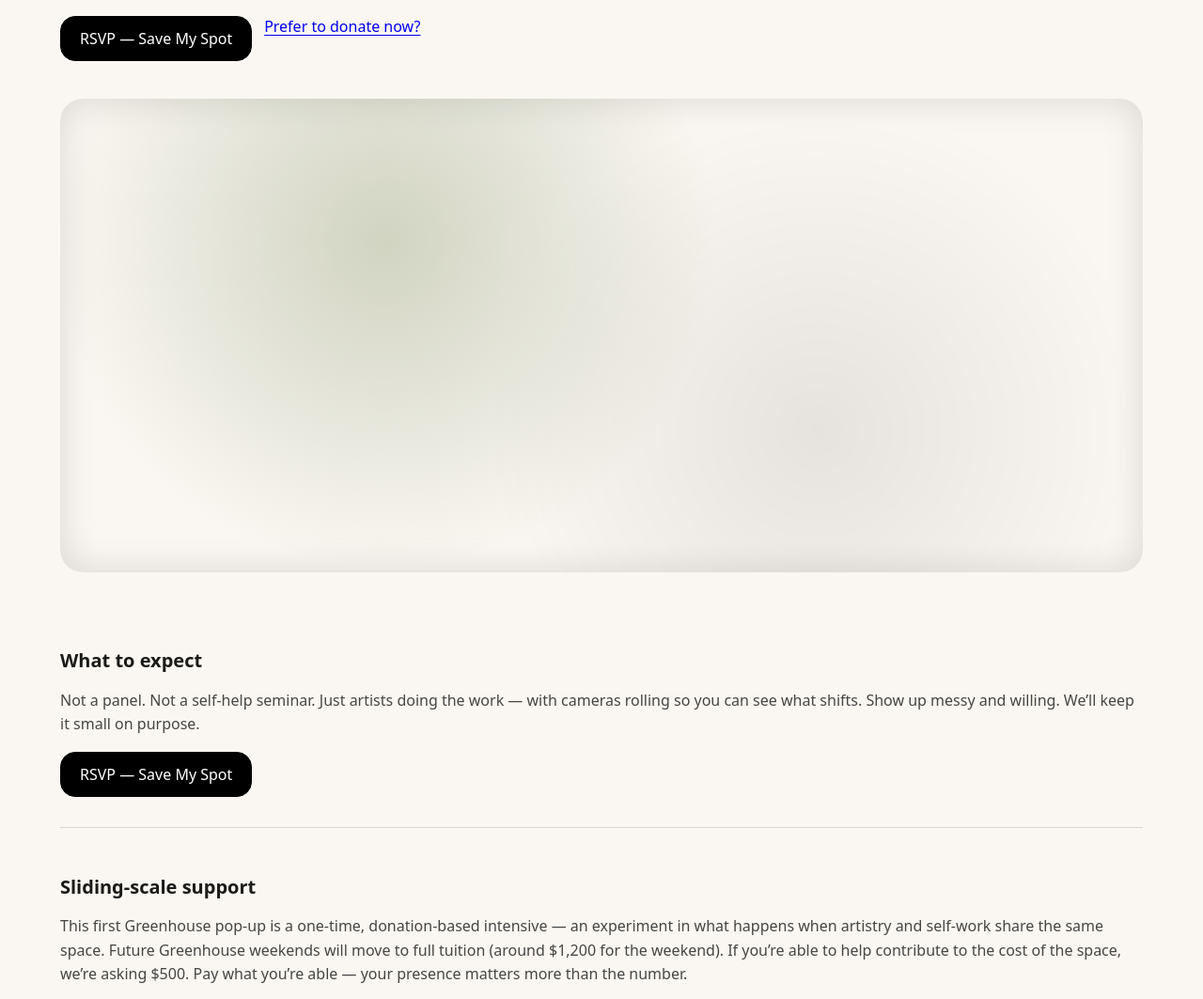
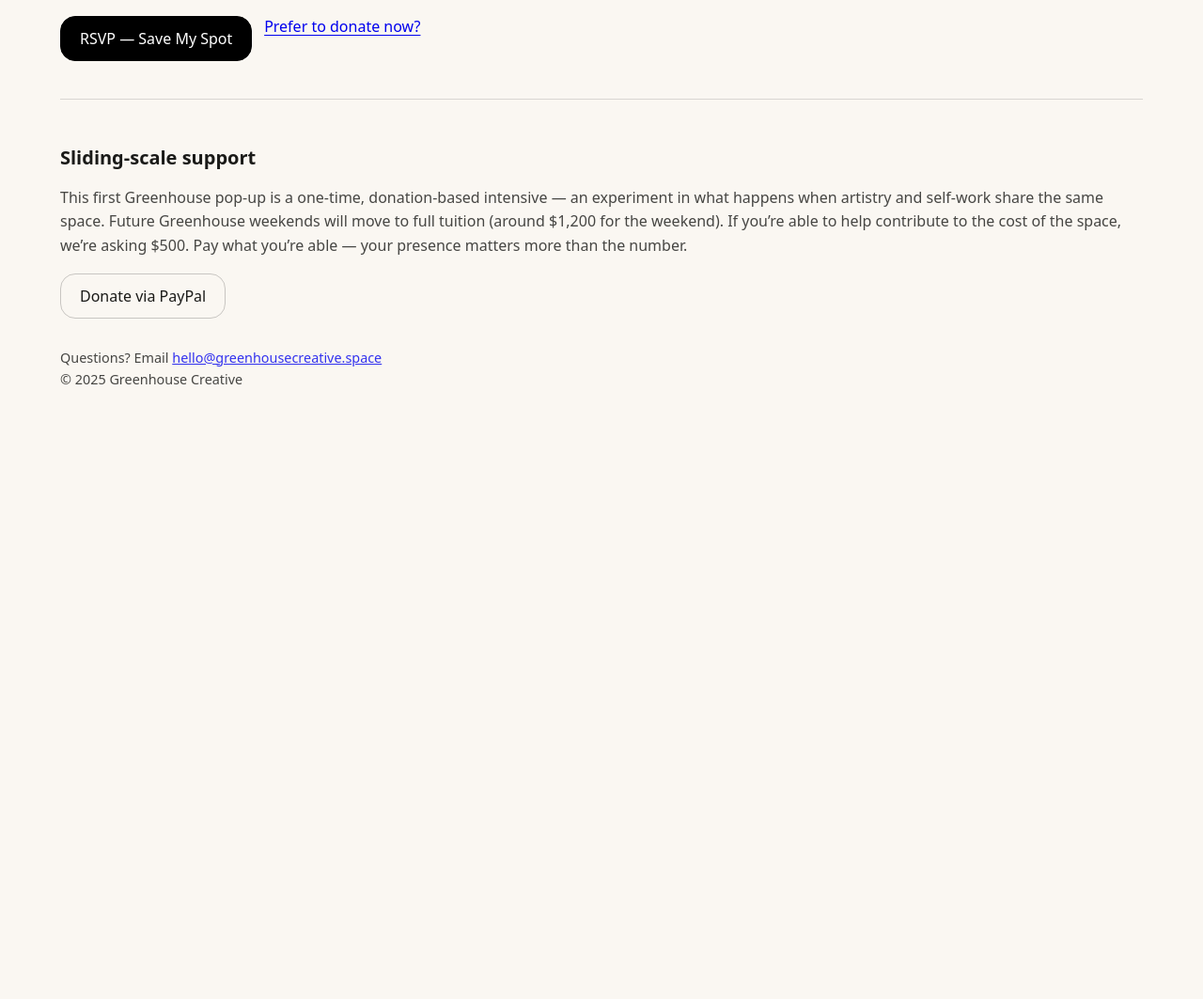
Before and after one commit to 6jk4q286vw-cmd/Greenhousecreative, a plain HTML site: page index.html in a window 1280 px wide. Shown: the part 296-1359 px from the top of the page at 94% size. After the commit the page ends 800 px from the top, so only its background shows below. Drawn offline with Linux system fonts and the light colour scheme.

Commit message:
Remove landing page hero image section

```diff
--- a/index.html
+++ b/index.html
@@ -16,10 +16,6 @@
     .chip{display:inline-flex;align-items:center;gap:.5rem;background:#fffC;padding:.25rem .6rem;border-radius:999px;font-size:.7rem;letter-spacing:.08em;text-transform:uppercase}
     .dot{width:.5rem;height:.5rem;border-radius:999px;background:var(--olive)}
     .hero{padding:3.5rem 0 2.5rem}
-    .texture{aspect-ratio:16/7;border-radius:1.5rem;box-shadow:inset 0 0 40px #0002;background:
-      radial-gradient(circle at 30% 30%, rgba(85,107,47,.25), transparent 40%),
-      radial-gradient(circle at 70% 70%, rgba(0,0,0,.08), transparent 40%);
-      margin-bottom:2rem}
     footer{opacity:.8;font-size:.9rem;padding:2.5rem 0}
     .overlay{position:fixed;inset:0;display:grid;place-items:center;background:#0008;padding:1rem}
     .modal{max-width:40rem;width:100%;background:#fff;border-radius:1.25rem;box-shadow:0 10px 40px #0006;padding:1.25rem}
@@ -63,21 +59,6 @@
       <a class="alt" href="#donate" style="text-decoration:underline; text-underline-offset:3px">Prefer to donate now?</a>
     </div>
   </header>
-
-  <section class="container">
-    <div class="texture"></div>
-  </section>
-
-  <section class="container" style="padding:2rem 0">
-    <h2 style="font-weight:600; font-size:1.25rem">What to expect</h2>
-    <p class="muted" style="margin-top:.5rem; line-height:1.6">
-      Not a panel. Not a self-help seminar. Just artists doing the work — with cameras rolling so you can see what shifts.
-      Show up messy and willing. We’ll keep it small on purpose.
-    </p>
-    <div style="margin-top:.75rem">
-      <a class="btn" data-open-modal href="#rsvp">RSVP — Save My Spot</a>
-    </div>
-  </section>
 
   <section id="donate" class="container" style="padding:2rem 0; border-top:1px solid #0002">
     <h2 style="font-weight:600; font-size:1.25rem">Sliding-scale support</h2>
```
Also changed, not shown: 1 other file.
